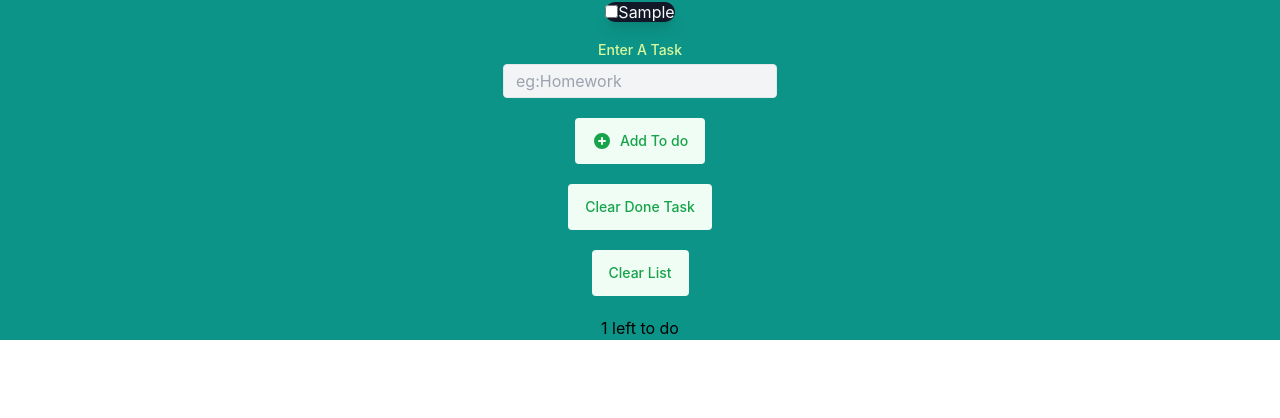
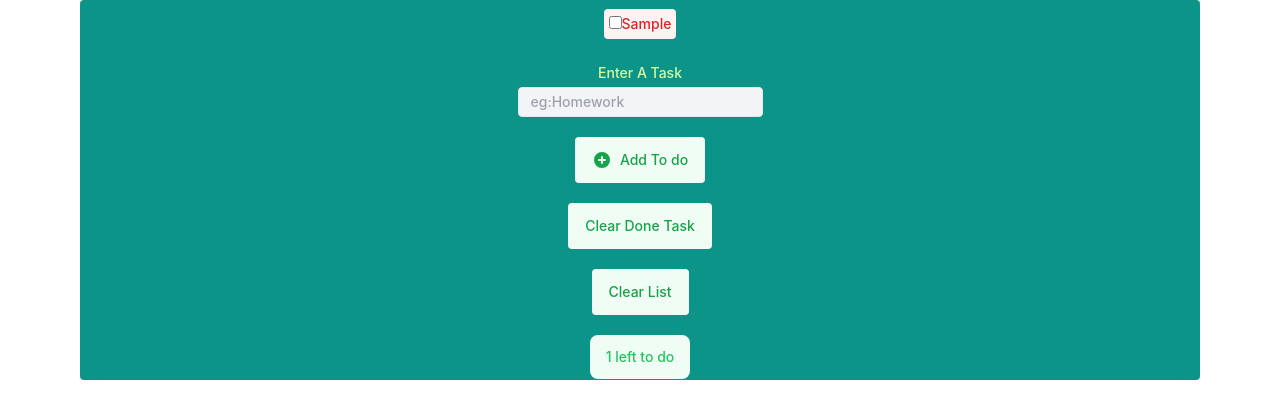
Before and after one commit to steve-aldrin/React-todo-app, a React (Create React App) app: page / in a window 1280 px wide. Both pictures are taken after typing "Sample" into the empty fields and a click on the button "Add To do". Shown: the top 418 px of the page. Built offline with nearby package versions, Linux system fonts and the light colour scheme.

Commit message:
Better UI

```diff
--- a/src/App.js
+++ b/src/App.js
@@ -47,7 +47,7 @@ function cleardone() {
 }
   return (
   <>
-     <div className="text-center bg-teal-600 flex flex-col justify-center items-center " >
+     <div className="text-center w-50 h-50 ml-20 mr-20 border border-transparent text-sm font-medium rounded bg-teal-600 flex flex-col justify-center items-center " >
     <Todolist todos={todos} toggleTodo={toggleTodo}/>
 
 
@@ -61,7 +61,13 @@ function cleardone() {
 </button>
     <button onClick={clearlist} className="space-x-2 py-3 px-4 border border-transparent text-sm font-medium rounded text-green-600 hover:text-green-700 bg-green-50 hover:bg-green-100 transition-colors "> Clear Done Task</button>
     <button onClick={cleardone} className="m-5 space-x-2 py-3 px-4 border border-transparent text-sm font-medium rounded text-green-600 hover:text-green-700 bg-green-50 hover:bg-green-100 transition-colors "> Clear List</button>
-    <div className="text-center" >{todos.filter(todo=>!todo.complete).length} left to do</div></div>
+
+
+
+
+<div class="py-3 px-4 bg-green-50 rounded-lg text-green-500">
+<div className="text-center" >{todos.filter(todo=>!todo.complete).length} left to do</div></div>
+</div>
 </>
   )
 
--- a/src/Todo.js
+++ b/src/Todo.js
@@ -4,8 +4,8 @@ const Todo = ({todos,toggleTodo}) => {
 
    }
    return (
-<div>
-  <label className="bg-gray-900 text-zinc-50 shadow-lg rounded-2xl">
+<div  className=" m-2 space-x-20 py-1 px-1 border border-transparent text-sm font-medium rounded text-red-600 hover:text-green-700 bg-red-50 hover:bg-green-100 transition-colors">
+  <label >
     <input type="checkbox" checked={todos.complete} onChange={handleclick}/>
   {todos.name}</label>
 </div>
```
